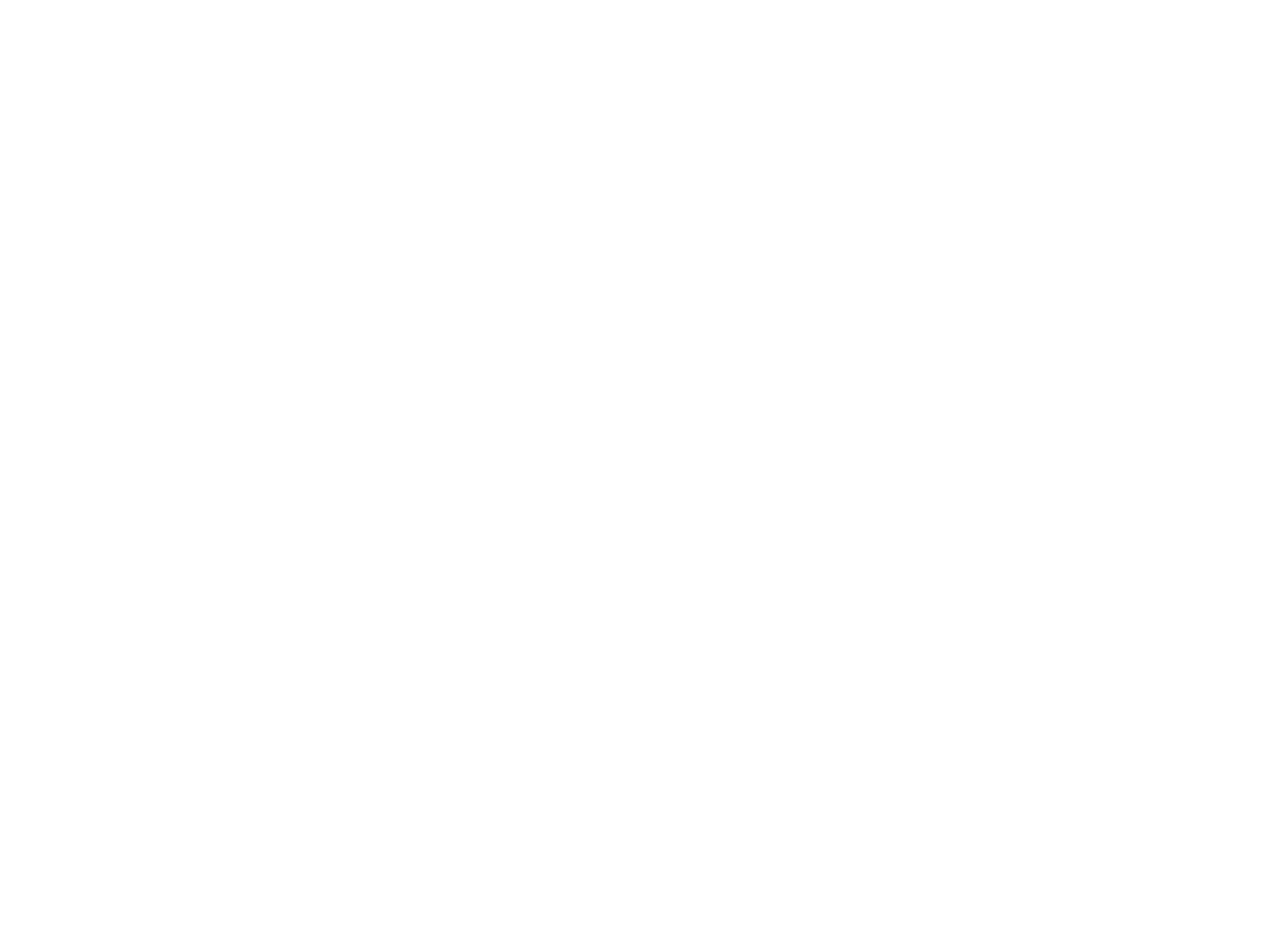
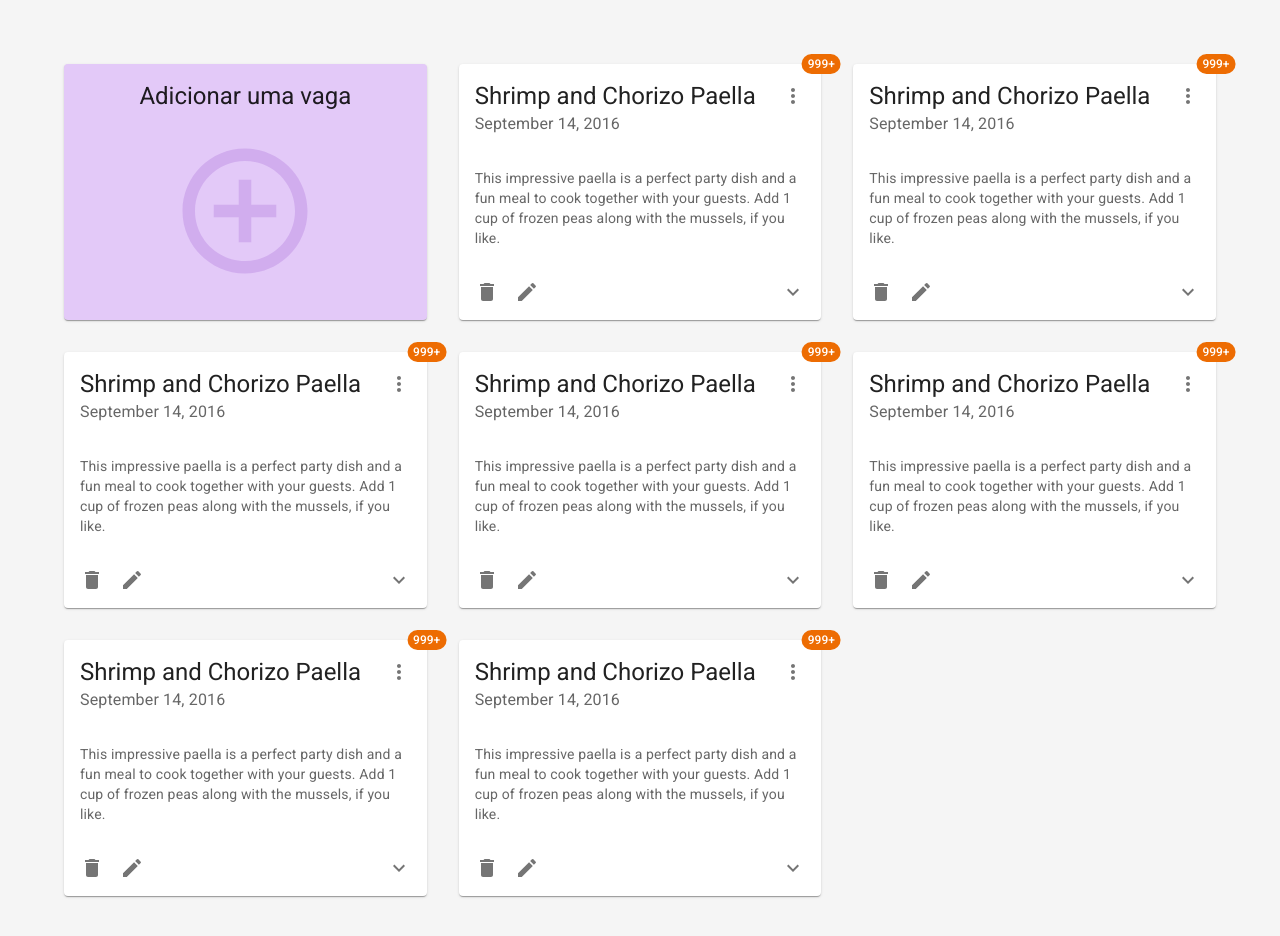
Before and after one commit to WillianSumida/Recrutai, a React (Create React App) app in the folder frontend/: page /cards in a window 1280 px wide. Before the commit this address had no page. Shown: the top 936 px of the page. Before the commit the page ends 800 px from the top, so only its background shows below. Built offline with nearby package versions, Linux system fonts and the light colour scheme.

Commit message:
Listagem de Vagas Iniciada

```diff
--- a/frontend/src/App.js
+++ b/frontend/src/App.js
@@ -3,6 +3,7 @@
 import {  BrowserRouter, Routes, Route } from "react-router-dom"; //para rotas do sistema
 import NewLogin from "./LoginCadastro/NewLogin";
 import NewCadastro from "./LoginCadastro/NewCadastro";
+import Cards from "./Vagas/Cards";
 
 export default function App() {
   return (
@@ -10,6 +11,7 @@
       <Routes>
         <Route path="/newlogin" element={<NewLogin />} />
         <Route path="/newcadastro" element={<NewCadastro />} />
+        <Route path="/cards" element={<Cards />} />
       </Routes>
     </BrowserRouter>
   );
--- /dev/null
+++ b/frontend/src/Vagas/AdicionarVagaCard.js
@@ -0,0 +1,22 @@
+import * as React from 'react';
+import Card from '@mui/material/Card';
+import CardHeader from '@mui/material/CardHeader';
+import Grid from '@mui/material/Grid';
+import AddCircleOutlineIcon from '@mui/icons-material/AddCircleOutline';
+import IconButton from '@mui/material/IconButton';
+
+export default function AdicionarVagaCard() {
+  return (
+    <>
+    <Grid item xs={12} sm={6} md={4}>
+        <Card minWidth="50%" style={{ height: '100%', backgroundColor:"#E3C9F8" }} align={"center"}>
+          <CardHeader
+            title="Adicionar uma vaga"/>
+          <IconButton aria-label="Editar vaga">
+              <AddCircleOutlineIcon sx={{ fontSize: 150 }} style={{color:"#8D40C9", opacity:0.2}}  />
+          </IconButton>
+        </Card>
+    </Grid>
+    </>
+  );
+}
--- /dev/null
+++ b/frontend/src/Vagas/Card.js
@@ -0,0 +1,87 @@
+import * as React from 'react';
+import { styled } from '@mui/material/styles';
+import Card from '@mui/material/Card';
+import CardHeader from '@mui/material/CardHeader';
+import CardMedia from '@mui/material/CardMedia';
+import CardContent from '@mui/material/CardContent';
+import CardActions from '@mui/material/CardActions';
+import Collapse from '@mui/material/Collapse';
+import Avatar from '@mui/material/Avatar';
+import IconButton from '@mui/material/IconButton';
+import Typography from '@mui/material/Typography';
+import { red } from '@mui/material/colors';
+import DeleteIcon from '@mui/icons-material/Delete';
+import EditIcon from '@mui/icons-material/Edit';
+import ExpandMoreIcon from '@mui/icons-material/ExpandMore';
+import MoreVertIcon from '@mui/icons-material/MoreVert';
+import Badge from '@mui/material/Badge';
+import Grid from '@mui/material/Grid';
+import Box from '@mui/material/Box';
+
+const ExpandMore = styled((props) => {
+  const { expand, ...other } = props;
+  return <IconButton {...other} />;
+})(({ theme, expand }) => ({
+  transform: !expand ? 'rotate(0deg)' : 'rotate(180deg)',
+  marginLeft: 'auto',
+  transition: theme.transitions.create('transform', {
+    duration: theme.transitions.duration.shortest,
+  }),
+}));
+
+export default function RecipeReviewCard() {
+  const [expanded, setExpanded] = React.useState(false);
+
+  const handleExpandClick = () => {
+    setExpanded(!expanded);
+  };
+
+  return (
+    <>
+    <Grid item xs={12} sm={6} md={4}>
+      <Badge color="warning" badgeContent="999+">
+        <Card minWidth="50%">
+          <CardHeader
+            action={<IconButton aria-label="settings">
+              <MoreVertIcon />
+            </IconButton>}
+            title="Shrimp and Chorizo Paella"
+            subheader="September 14, 2016" />
+          <CardContent>
+            <Typography variant="body2" color="text.secondary">
+              This impressive paella is a perfect party dish and a fun meal to cook
+              together with your guests. Add 1 cup of frozen peas along with the mussels,
+              if you like.
+            </Typography>
+          </CardContent>
+          <CardActions disableSpacing>
+            <IconButton aria-label="Remover vaga">
+              <DeleteIcon />
+            </IconButton>
+            <IconButton aria-label="Editar vaga">
+              <EditIcon />
+            </IconButton>
+            <ExpandMore
+              expand={expanded}
+              onClick={handleExpandClick}
+              aria-expanded={expanded}
+              aria-label="show more"
+            >
+              <ExpandMoreIcon />
+            </ExpandMore>
+          </CardActions>
+          <Collapse in={expanded} timeout="auto" unmountOnExit>
+            <CardContent>
+              <Typography paragraph>Method:</Typography>
+              <Typography paragraph>
+                Heat 1/2 cup of the broth in a pot until simmering, add saffron and set
+                aside for 10 minutes.
+              </Typography>
+            </CardContent>
+          </Collapse>
+        </Card>
+      </Badge>
+    </Grid>
+    </>
+  );
+}
--- /dev/null
+++ b/frontend/src/Vagas/Cards.js
@@ -0,0 +1,24 @@
+import * as React from 'react';
+import Card from "./Card.js";
+import AddVaga from "./AdicionarVagaCard";
+import Grid from '@mui/material/Grid';
+import Container from '@mui/material/Container';
+
+export default function Cards(){
+  return (
+    <>
+        <Container sx={{ py: 8 }}>
+            <Grid container spacing={4}>
+                <AddVaga></AddVaga>
+                <Card></Card>
+                <Card></Card>
+                <Card></Card>
+                <Card></Card>
+                <Card></Card>
+                <Card></Card>
+                <Card></Card>
+            </Grid>
+        </Container>
+    </>
+  );
+}
```
Also changed, not shown: frontend/src/Vagas/CardBackup.js (added, +90 -0 lines).
